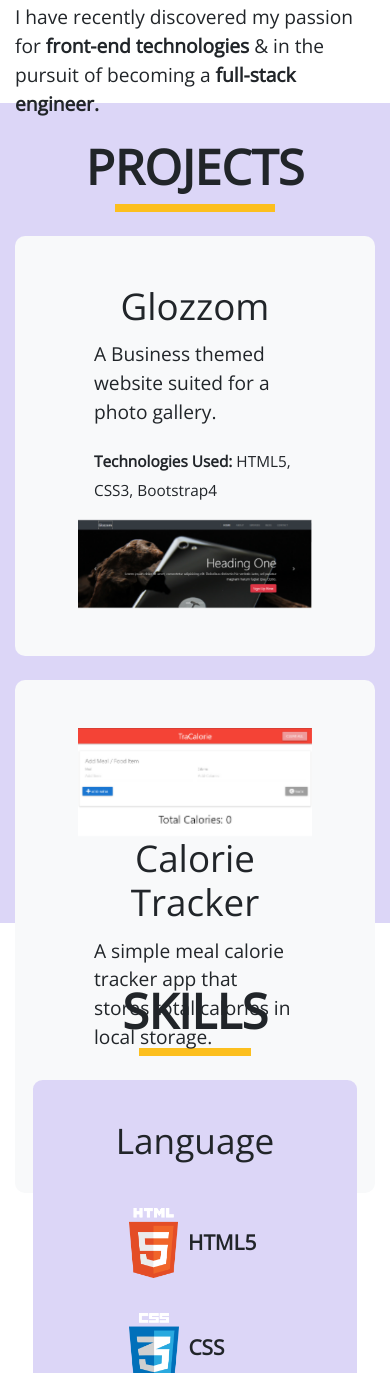
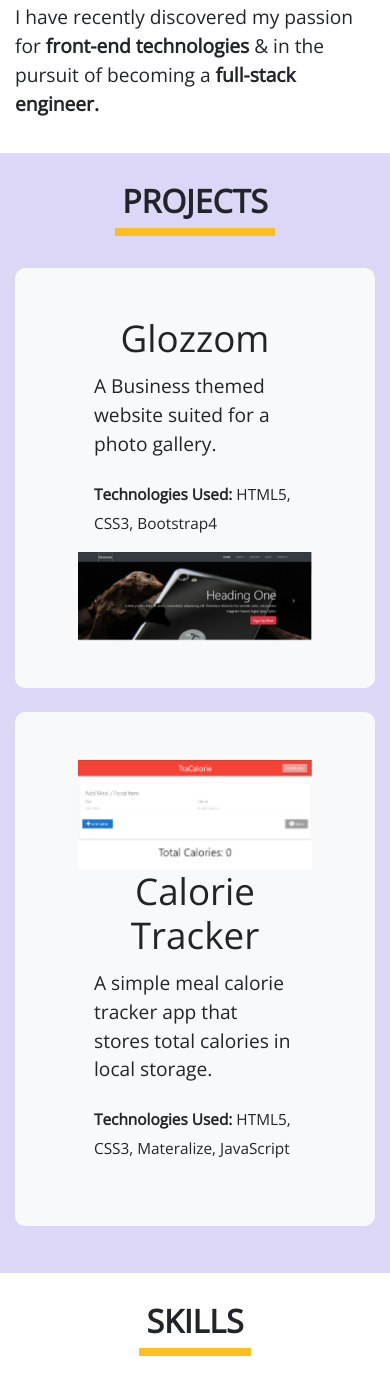
Before and after one commit to skaytech/myprofile, a plain HTML site: page index.html in a window 390 px wide. Shown: the part 627-2000 px from the top of the page. Drawn offline with nearby package versions, Linux system fonts and the light colour scheme.

Commit message:
Removed heading-spacing class

```diff
--- a/index.html
+++ b/index.html
@@ -89,10 +89,8 @@
     <!-- Projects Section - Begin -->
     <section id="projects">
         <div class="container">
-            <div class="heading">
             <h2 class="section-heading">Projects</h2>
             <div class="heading-separator"></div>
-            </div>
             <div class="row bg-light my-4 p-5 mx-auto">
                 <div class="col-md-6 align-self-center">
                     <h3 class="text-center">Glozzom</h3>
@@ -124,10 +122,8 @@
     <!-- Skills Section - Start -->
     <section id="skills">
         <div class="container">
-            <div class="py-2 my-3">
             <h2 class="section-heading">Skills</h2>
             <div class="heading-separator"></div>
-            </div>
             <div id="skills-content" class="text-center">
                 <h3 id="title1">Languages/Frameworks</h3>
                 <h3 id="title2">Database/Tools</h3>
@@ -169,10 +165,8 @@
     <!-- Contact Section - Start -->
     <section id="contact">
         <div class="container">
-            <div class="py-3 my-4">
             <h2 class="section-heading">Contact</h2>
             <div class="heading-separator"></div>
-            </div>
             <form class="py-4">
                 <div class="row">
                     <div class="col-md-6">
--- a/js/main.js
+++ b/js/main.js
@@ -48,6 +48,6 @@ const title1 = document.getElementById('title1');
 const title2 = document.getElementById('title2');
 
 if (window.innerWidth < 501) {
-    title1.innerHTML = 'Language';
-    title2.innerHTML = 'Database';
+    title1.innerHTML = 'Languages';
+    title2.innerHTML = 'Databases';
 }
--- a/scss/_projects.scss
+++ b/scss/_projects.scss
@@ -1,11 +1,7 @@
 @import "./variables";
 #projects {
     background: $primary-color;
-    height: 820px;
-    .heading {
-        padding: 1rem, 0;
-        margin: 1.5rem, 0;
-    }
+    height: 780px;
     .row {
         border-radius: 10px;
         h3 {
@@ -31,3 +27,14 @@
         }
     }
 }
+
+@media (max-width: 500px) {
+    #projects {
+        height: 1120px;
+    }
+    .row {
+        h3 {
+            font-size: 1.9rem;
+        }
+    }
+}
--- a/scss/_showcase.scss
+++ b/scss/_showcase.scss
@@ -41,7 +41,7 @@
 
 @media(max-width:500px) {
     #showcase {
-        height: 730px;
+        height: 780px;
         #title {
             h1 {
                 font-size: 2rem;
--- a/scss/style.scss
+++ b/scss/style.scss
@@ -40,6 +40,7 @@ body {
     display: block;
     background: $secondary-color;
     margin: auto;
+    margin-bottom: 2rem;
     text-align: center;
 }
 
@@ -47,3 +48,11 @@ body {
     border-color: $secondary-color;
     box-shadow: inset 0 1px 1px rgba(0, 0, 0, 0.075), 0 0 8px rgba(252, 191, 30, 0.6);
 }
+
+@media (max-width: 500px) {
+    .section-heading {
+        font-size: 2rem;
+        font-weight: bold;
+        padding-top: 1.8rem;
+    }
+}
```
Also changed, not shown: css/style.css. Lines whose indentation alone changed are shown as unchanged.
